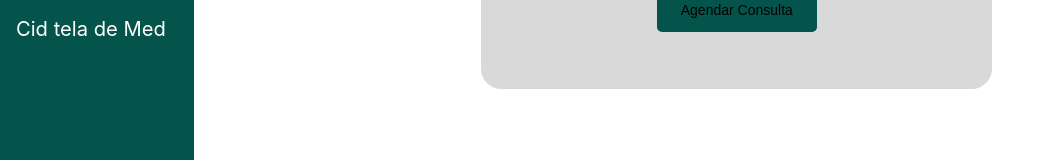
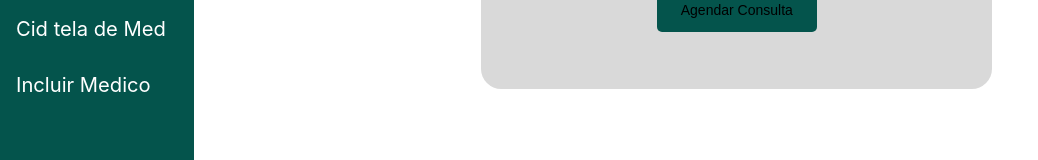
Before and after one commit to EriclysLuckas/A3DISTRIBUIDOS, a React (Vite) app in the folder a3distribuidos/: page / in a window 1280 px wide. Shown: the part 569-729 px from the top of the page, without its empty margins (0-1038 px from the left). Built offline with nearby package versions, Linux system fonts and the light colour scheme; no server answers.

Commit message:
atualizar

```diff
--- a/a3distribuidos/src/Components/UserComponents/MenuUser/MenuUser.jsx
+++ b/a3distribuidos/src/Components/UserComponents/MenuUser/MenuUser.jsx
@@ -53,6 +53,7 @@ export default function HomeUser() {
           <Link to="/bulamedico" className={styleHomeUser.linkAside} onClick={toggleMenu}>Bula de Med</Link>
           <Link to="/agendamed" className={styleHomeUser.linkAside} onClick={toggleMenu}> Agendamentos Med</Link>
           <Link to="/medcid" className={styleHomeUser.linkAside} onClick={toggleMenu}>Cid tela de Med</Link>
+          <Link to="/cadmedico" className={styleHomeUser.linkAside} onClick={toggleMenu}>Incluir Medico</Link>
 
 
         </aside>
--- a/a3distribuidos/src/Pages/PagesAdm/CadastroMed/CadastroMed.jsx
+++ b/a3distribuidos/src/Pages/PagesAdm/CadastroMed/CadastroMed.jsx
@@ -1,7 +1,7 @@
-import styleCadastroPac from "./CadastroPac.module.css";
+import styleCadastroPac from "./CadastroMed.module.css";
 
 
-export default function CadastroPac() {
+export default function CadastroMed() {
   return(
     <div className={styleCadastroPac.Selectioncontainer}>
 
--- a/a3distribuidos/src/routes.jsx
+++ b/a3distribuidos/src/routes.jsx
@@ -9,6 +9,7 @@ import CadastroPac from "../src/Pages/PagesUser/CadastroPac/CadastroPac.jsx";
 // import Endereco from "../src/Pages/PagesUser/EndereçoPac/EnderecoPac.jsx";
 import AgendamentosMed from "../src/Pages/PagesAdm/AgendamentosMed/AgendamentosMed.jsx"
 import MedBula from "../src/Pages/PagesAdm/MedBula/MedBula.jsx"
+import CadMedico from "../src/Pages/PagesAdm/CadastroMed/CadastroMed.jsx"
 
 
 
@@ -32,6 +33,7 @@ const router = createBrowserRouter([
       {path: "bulamedico", element: <MedBula />},
       {path: "agendamed", element: <AgendamentosMed/>},
       {path: "medcid", element: <CidUser />},
+      {path: "cadmedico", element: <CadMedico />},
 
 
     ],
```
